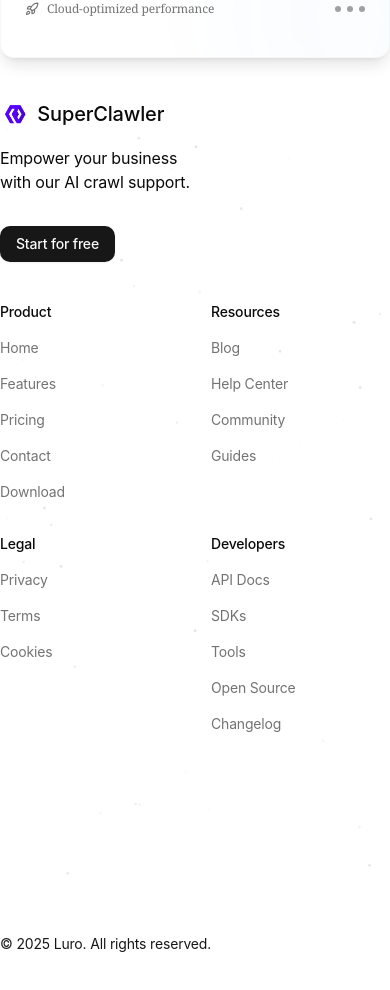
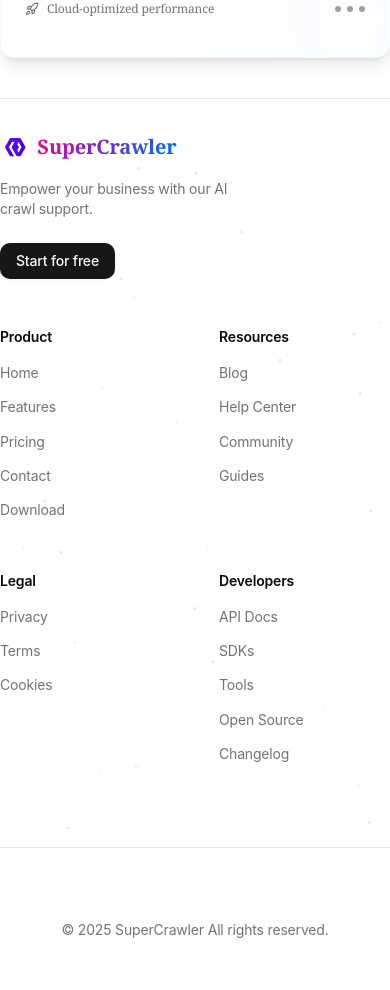
Before and after one commit to duggal1/SuperClawler-web, a Next.js app: page / in a window 390 px wide. Shown: the part 6756-7746 px from the top of the page. Built offline with nearby package versions, Linux system fonts and the light colour scheme.

Commit message:
updated changes

```diff
--- a/src/app/globals.css
+++ b/src/app/globals.css
@@ -97,6 +97,28 @@
   }
   --animate-aurora: aurora 8s ease-in-out infinite alternate
 ;
+  @keyframes aurora {
+  0% {
+    backgroundPosition: 0% 50%;
+    transform: rotate(-5deg) scale(0.9);
+    }
+  25% {
+    backgroundPosition: 50% 100%;
+    transform: rotate(5deg) scale(1.1);
+    }
+  50% {
+    backgroundPosition: 100% 50%;
+    transform: rotate(-3deg) scale(0.95);
+    }
+  75% {
+    backgroundPosition: 50% 0%;
+    transform: rotate(3deg) scale(1.05);
+    }
+  100% {
+    backgroundPosition: 0% 50%;
+    transform: rotate(-5deg) scale(0.9);
+    }
+  }
   @keyframes aurora {
   0% {
     backgroundPosition: 0% 50%;
--- a/src/components/Footer/footer.tsx
+++ b/src/components/Footer/footer.tsx
@@ -4,13 +4,14 @@ import Image from "next/image";
 import { Button } from "../ui/button";
 import AnimationContainer from "../Contaniers/global-motion";
 import { Particles } from "../magicui/particles";
+import { AuroraText } from "../magicui/aurora-text";
 
 
 const Footer = () => {
     return (
-        <footer className="w-full py-10 relative">
+        <footer className="w-full py-8 border-t mt-10 border-gray-200  dark:border-gray-900 relative">
             <AnimationContainer delay={0.3}>
-                <div className="relative flex flex-col md:flex-row justify-between pb-40 overflow-hidden footer">
+                <div className="container mx-auto relative flex flex-col md:flex-row justify-between pb-20 overflow-hidden">
                     <Particles
                         className="absolute inset-0 w-full -z-10"
                         quantity={40}
@@ -18,11 +19,10 @@ const Footer = () => {
                         color="#d4d4d8"
                         refresh
                     />
-                    <div className="flex flex-col items-start max-w-48">
+                    <div className="flex flex-col items-start max-w-[240px]">
                         <div className="flex items-center gap-2">
                             <Link href="/" aria-label="SuperCrawler Home" className="flex items-center gap-2">
                                 <Image
-
                                     src="/icons/super-crawler-logo.png"
                                     alt="Super Crawler Logo"
                                     width={32}
@@ -30,30 +30,35 @@ const Footer = () => {
                                     priority
                                     className="h-8 w-auto"
                                 />
+                                <span className="text-xl  font-serif font-semibold ">
+                                    <AuroraText>
+                                        SuperCrawler
+                                    </AuroraText>
+                                </span>
                             </Link>
-                            <span className="text-xl font-medium">
-                              SuperClawler
-                            </span>
                         </div>
-                        <p className="text-base max-w mt-4">
+                        <p className="text-sm text-muted-foreground mt-4">
                             Empower your business with our AI crawl support.
                         </p>
-                        <Button className="mt-8">
+                        <Button className="mt-6">
                             <Link href="/app">
                                 Start for free
                             </Link>
                         </Button>
                     </div>
-                    <div className="grid grid-cols-2 lg:grid-cols-4 gap-8 w-full max-w-lg mt-10 md:mt-0">
+                    <div className="grid grid-cols-2 lg:grid-cols-4 gap-12 md:gap-8 w-full max-w-2xl mt-12 md:mt-0">
                         {FOOTER_LINKS?.map((section, index) => (
-                            <div key={index} className="flex flex-col gap-4">
-                                <h4 className="text-sm font-medium">
+                            <div key={index} className="flex flex-col gap-3">
+                                <h4 className="text-sm font-semibold">
                                     {section.title}
                                 </h4>
-                                <ul className="space-y-4 w-full">
+                                <ul className="space-y-2 w-full">
                                     {section.links.map((link, index) => (
-                                        <li key={index} className="text-sm text-muted-foreground hover:text-foreground transition-all w-full">
-                                            <Link href={link.href} className="w-full">
+                                        <li key={index}>
+                                            <Link
+                                                href={link.href}
+                                                className="text-sm text-muted-foreground hover:text-foreground transition-colors"
+                                            >
                                                 {link.name}
                                             </Link>
                                         </li>
@@ -65,9 +70,11 @@ const Footer = () => {
                 </div>
             </AnimationContainer>
             <AnimationContainer delay={0.3}>
-                <div className="pt-10 flex items-center justify-between relative">
-                    <p className="text-sm text-secondary-foreground">
-                        &copy; {new Date().getFullYear()} Luro. All rights reserved.
+            <div className=" w-full border-t border-gray-200  dark:border-gray-900 relative">
+
+             <div className=" py-8">
+                    <p className="text-sm text-muted-foreground mt-10  justify-center items-center flex">
+                        &copy; {new Date().getFullYear()} SuperCrawler All rights reserved.
                     </p>
                     <div className="flex items-center gap-4">
                         <Link href="#" className="p-1">
@@ -81,10 +88,10 @@ const Footer = () => {
                         </Link>
                     </div>
                     </div>
-
+                </div>
             </AnimationContainer>
         </footer>
     )
 };
 
-export default Footer
+export default Footer;
--- a/src/components/navbar/navbar.tsx
+++ b/src/components/navbar/navbar.tsx
@@ -31,7 +31,7 @@ const GitHubIcon = ({ className }: { className?: string }) => (
 
 // --- Menu Items ---
 const menuItems = [
-    { name: 'Features', href: '#features' },
+    { name: 'Playground', href: '/playground' },
     { name: 'Solution', href: '#solution' },
     { name: 'Pricing', href: '#pricing' },
     { name: 'About', href: '#about' },
```
Lines whose indentation alone changed are shown as unchanged.
